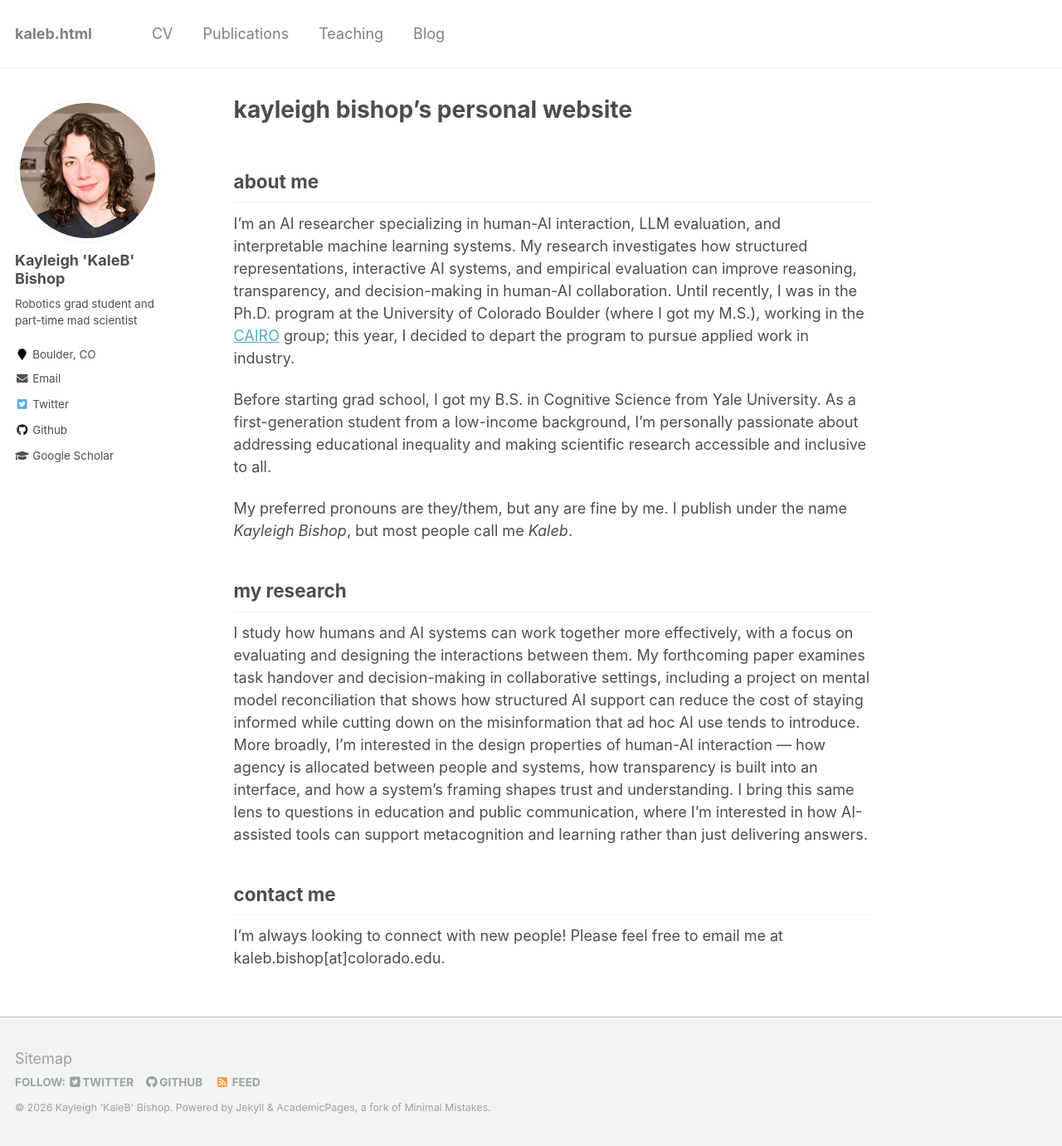
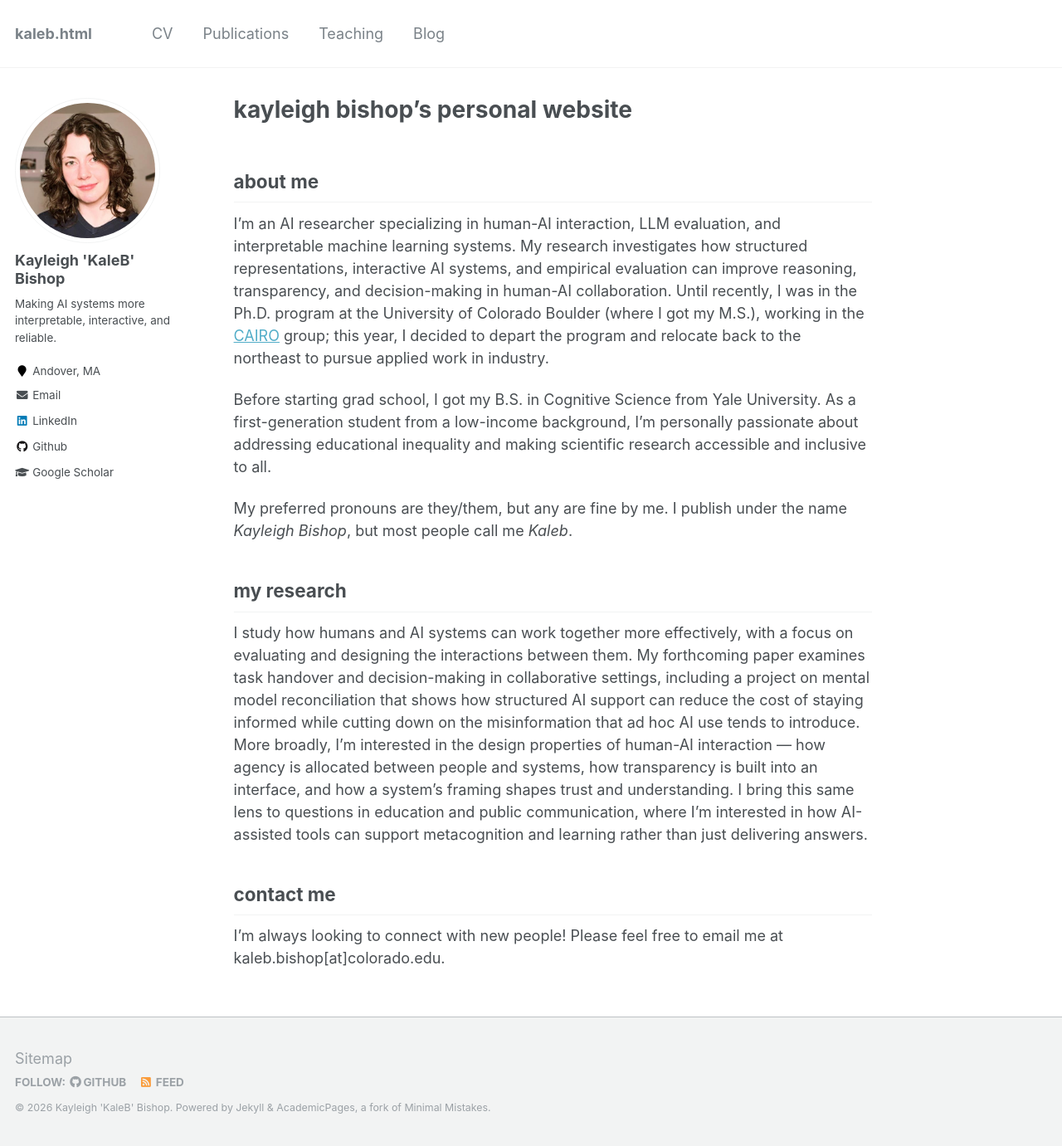
Before and after one commit to kalebishop/kalebishop.github.io, a Jekyll site: the page built from _pages/about.md, in a window 1280 px wide and 1381 px high. Shown: the whole window at 83% size. Built offline with Jekyll 4.4.1, drawn with Linux system fonts in a browser that asks for light colours.

Commit message:
update bio/blurbs and metadata

```diff
--- a/_config.yml
+++ b/_config.yml
@@ -10,7 +10,7 @@ locale                   : "en-US"
 title                    : "kaleb.html"
 title_separator          : "-"
 name                     : &name "Kayleigh 'KaleB' Bishop"
-description              : &description "PhD student extraordinaire"
+description              : &description "Kayleigh Bishop's personal site"
 url                      : https://kalebishop.github.io # the base hostname & protocol for your site e.g. "https://mmistakes.github.io"
 baseurl                  : "" # the subpath of your site, e.g. "/blog"
 repository               : "kalebishop/kalebishop.github.io"
@@ -57,7 +57,7 @@ yandex_site_verification :
 
 # Social Sharing
 twitter:
-  username               : &twitter "@kalebishop"
+  username               :
 facebook:
   username               :
   app_id                 :
@@ -82,12 +82,12 @@ analytics:
 author:
   name             : "Kayleigh 'KaleB' Bishop"
   avatar           : "avatar.jpeg"
-  bio              : "Robotics grad student and part-time mad scientist"
-  location         : "Boulder, CO"
+  bio              : "Making AI systems more interpretable, interactive, and reliable."
+  location         : "Andover, MA"
   employer         :
   pubmed           :
   googlescholar    : "https://scholar.google.com/citations?user=IcMtTPYAAAAJ&hl=en"
-  email            : "kaleb.bishop@colorado.edu"
+  email            : "kayleigh.bishop@colorado.edu"
   researchgate     :  # example: "https://www.researchgate.net/profile/yourprofile"
   uri              :
   bitbucket        :
@@ -102,14 +102,14 @@ author:
   instagram        :
   impactstory      : #"https://profiles.impactstory.org/u/xxxx-xxxx-xxxx-xxxx"
   lastfm           :
-  linkedin         :
+  linkedin         : "https://www.linkedin.com/in/kayleigh-b-92470b112/"
   orcid            :
   pinterest        :
   soundcloud       :
   stackoverflow    : # http://stackoverflow.com/users/123456/username
   steam            :
   tumblr           :
-  twitter          : "kalebishop"
+  twitter          :
   vine             :
   weibo            :
   xing             :
--- a/_pages/about.md
+++ b/_pages/about.md
@@ -9,7 +9,7 @@ redirect_from:
 ---
 
 ## about me
-I'm an AI researcher specializing in human-AI interaction, LLM evaluation, and interpretable machine learning systems. My research investigates how structured representations, interactive AI systems, and empirical evaluation can improve reasoning, transparency, and decision-making in human-AI collaboration. Until recently, I was in the Ph.D. program at the University of Colorado Boulder (where I got my M.S.), working in the [CAIRO](http://cairo-lab.com/) group; this year, I decided to depart the program to pursue applied work in industry.
+I'm an AI researcher specializing in human-AI interaction, LLM evaluation, and interpretable machine learning systems. My research investigates how structured representations, interactive AI systems, and empirical evaluation can improve reasoning, transparency, and decision-making in human-AI collaboration. Until recently, I was in the Ph.D. program at the University of Colorado Boulder (where I got my M.S.), working in the [CAIRO](http://cairo-lab.com/) group; this year, I decided to depart the program and relocate back to the northeast to pursue applied work in industry.
 
 Before starting grad school, I got my B.S. in Cognitive Science from Yale University. As a first-generation student from a low-income background, I'm personally passionate about addressing educational inequality and making scientific research accessible and inclusive to all.
 
```
